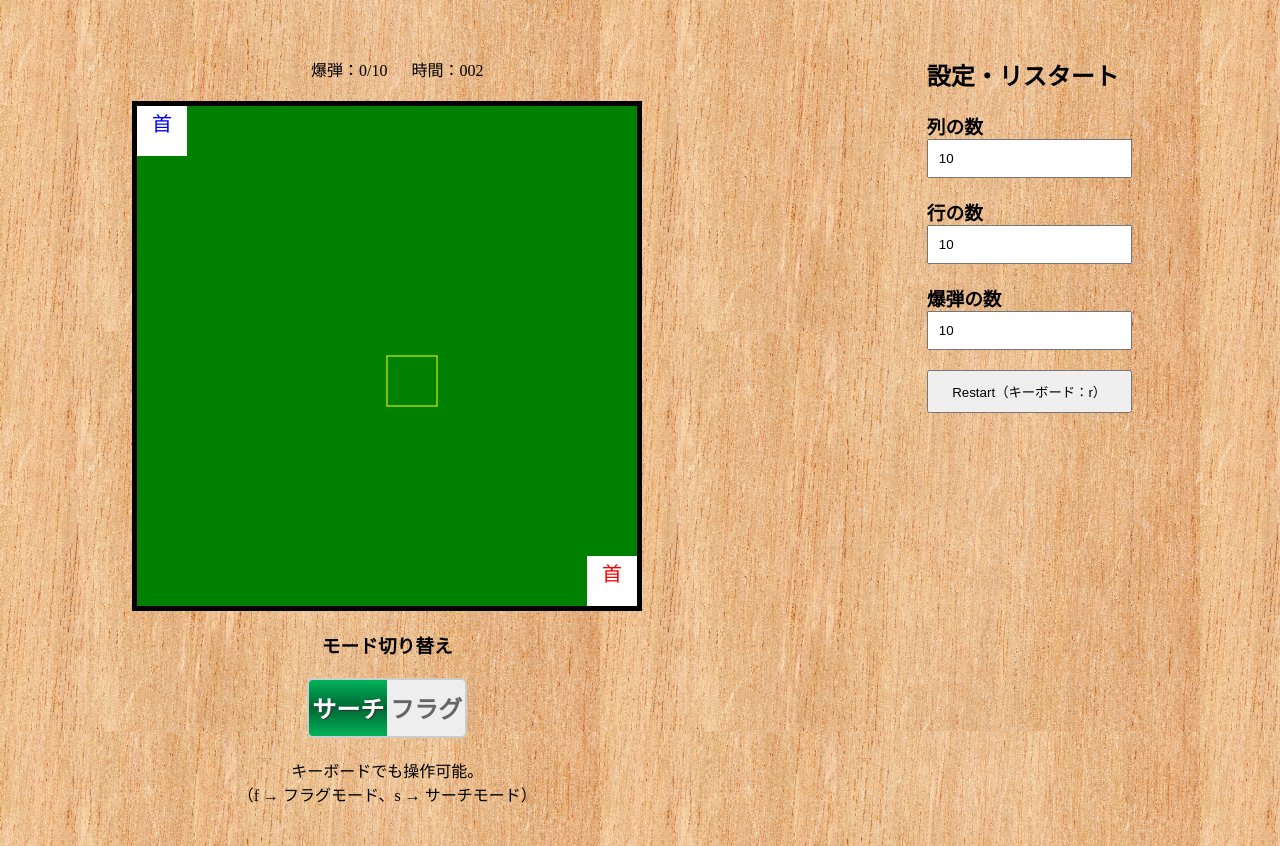
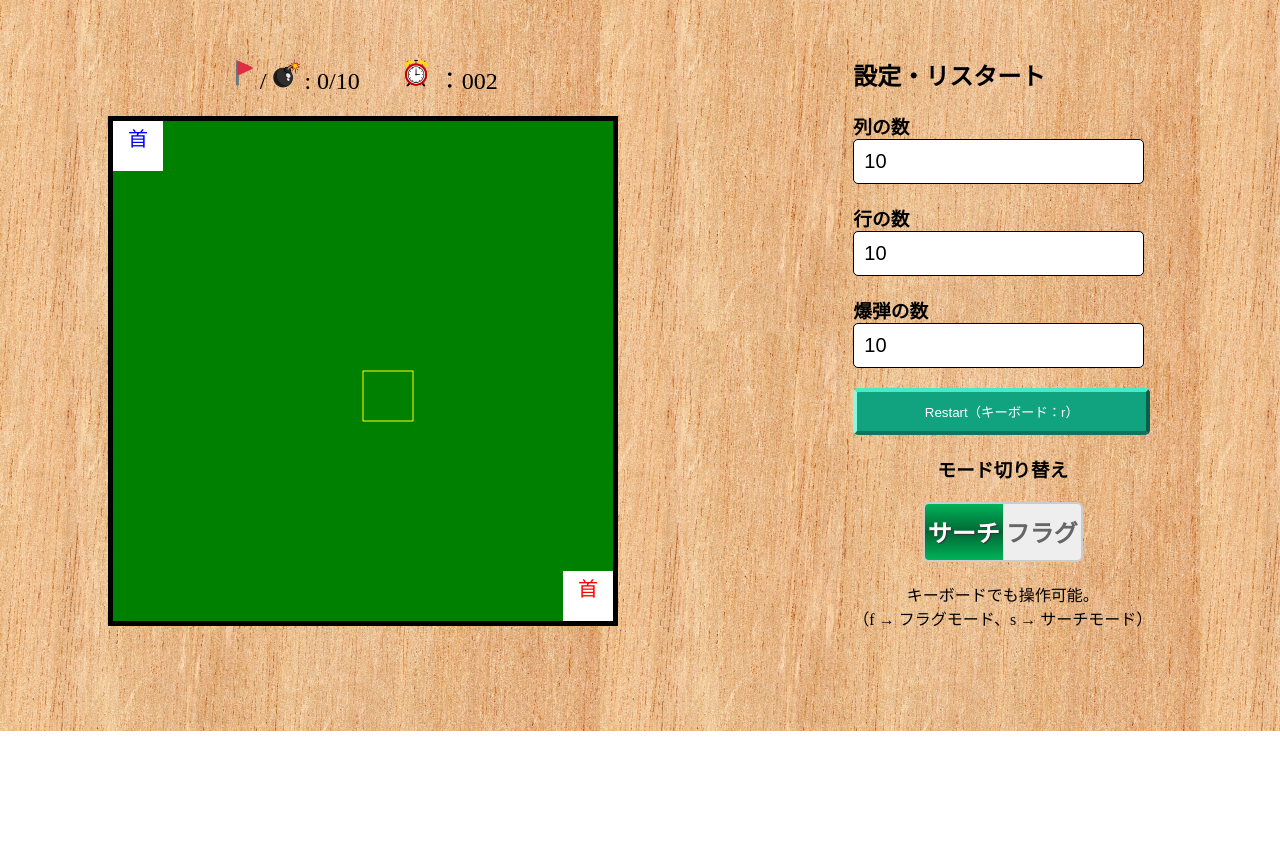
Before and after one commit to zuisho-1848-o/game-world, a website built with webpack: page docs/games/mineSweeper/index.html in a window 1280 px wide. Both pictures are taken after a click on the element 387 px from the left and 425 px from the top of the page. Shown: the part 69-915 px from the top of the page. After the commit the page ends 800 px from the top, so only its background shows below. Built offline with nearby package versions, Linux system fonts and the light colour scheme; files whose address does not match are found by name.

Commit message:
UIをこだわった

```diff
--- a/docs/games/mineSweeper/index.html
+++ b/docs/games/mineSweeper/index.html
@@ -21,14 +21,44 @@
 
             <section id="game">
                 <div id="gameHeader">
-                    <span id="flagArea" class="flagTimeArea"></span>
-                    爆弾：<span id="flagNum">0</span>/<span id="bombNum">10</span>
-                    </span>
-                    <span id="timeArea" class="flagTimeArea">
-                        時間：<span id="time">000</span>
-                    </span>
+                    <div id="flagArea" class="flagTimeArea">
+                        <img src="./assets/images/flag_trans.png" alt="flag">/ <img src="./assets//images/bomb_trans.png" alt="bomb">:
+                        <span id="flagNum">0</span>/<span id="bombNum">10</span>
+                    </div>
+                    <div id="timeArea" class="flagTimeArea">
+                        <img src="./assets/images/clock.png" alt="時間"> ：<span id="time">000</span>
+                    </div>
                 </div>
                 <canvas id="gameCanvas"></canvas>
+
+                <!-- <div id="modeArea">
+                    <h3>モード切り替え</h3>
+                    <div class="modeToggle">
+                        <input type="radio" class="modeRadio" name="modeRadio" id="searchMode" value="search" checked="">
+                        <label for="searchMode">サーチ</label>
+                        <input type="radio" class="modeRadio" name="modeRadio" id="flagMode" value="flag">
+                        <label for="flagMode">フラグ</label>
+                    </div>
+                    <span>キーボードでも操作可能。<br>（f → フラグモード、s → サーチモード）</span>
+                </div> -->
+            </section>
+
+            <section id="settings">
+                <h2>設定・リスタート</h2>
+                <div id="columnNumArea">
+                    <h3>列の数</h3>
+                    <input type="number" class="numberInput" name="columnNum" id="columnNum" value="10">
+                </div>
+                <div id="browNumArea">
+                    <h3>行の数</h3>
+                    <input type="number" class="numberInput" name="rowNum" id="rowNum" value="10">
+                </div>
+                <div id="bombNumArea">
+                    <h3>爆弾の数</h3>
+                    <input type="number" class="numberInput" name="bomNum" id="bomNum" value="10">
+                </div>
+
+                <input type="button" name="restartBtn" id="restartBtn" value="Restart（キーボード：r）">
 
                 <div id="modeArea">
                     <h3>モード切り替え</h3>
@@ -42,24 +72,6 @@
                 </div>
             </section>
 
-            <section id="settings">
-                <h2>設定・リスタート</h2>
-                <div id="columnNumArea">
-                    <h3>列の数</h3>
-                    <input type="number" name="columnNum" id="columnNum" value="10">
-                </div>
-                <div id="browNumArea">
-                    <h3>行の数</h3>
-                    <input type="number" name="rowNum" id="rowNum" value="10">
-                </div>
-                <div id="bombNumArea">
-                    <h3>爆弾の数</h3>
-                    <input type="number" name="bomNum" id="bomNum" value="10">
-                </div>
-
-                <input type="button" name="restartBtn" id="restartBtn" value="Restart（キーボード：r）">
-            </section>
-
         </section>
     </main>
 
--- a/docs/games/mineSweeper/mineSweeper.css
+++ b/docs/games/mineSweeper/mineSweeper.css
@@ -1,4 +1,3 @@
-
 input[type="button"] {
     cursor: pointer;
 }
@@ -11,10 +10,18 @@ input[type="button"] {
 #gameHeader {
     margin: 20px auto;
     text-align: center;
+    display: flex;
+    justify-content: center;
 }
 
 .flagTimeArea {
     margin: 0 20px;
+    font-size: 24px;
+}
+
+
+.flagTimeArea img {
+    width: 32px;
 }
 
 
@@ -121,4 +128,36 @@ input[type="button"] {
 #settings input {
     width: 90%;
     padding: 10px;
+    border-radius: 5px;
 }
+
+.numberInput {
+    width: 100%;
+    padding: 20px;
+    border: 1px solid black;
+    font-size: 20px;
+    background-color: white;
+    color: black;
+}
+
+.numberInput:focus {
+    outline: none;
+}
+
+#restartBtn {
+    color: #fff;
+    border-top: 4px solid #48ecc4;
+    border-right: 4px solid #0a5f4a;
+    border-bottom: 4px solid #0f745b;
+    border-left: 4px solid #8cf9de;
+    border-radius: 0;
+    background: #11a37f;
+}
+
+#restartBtn:hover {
+    color: #fff;
+    border-top: 4px solid #0f745b;
+    border-right: 4px solid #8cf9de;
+    border-bottom: 4px solid #48ecc4;
+    border-left: 4px solid #0a5f4a;
+}
--- a/docs/games/mineSweeper/mineSweeper.js
+++ b/docs/games/mineSweeper/mineSweeper.js
@@ -128,7 +128,7 @@ class Game {
         this.field = this.initField();
         this.animationFrameID = requestAnimationFrame(this.update.bind(this));
         this.canvas.addEventListener("click", (e) => {
-            const { canvasX, canvasY } = this.clickEventToCanvasXY(e);
+            const { canvasX, canvasY } = this.mouseEventToCanvasXY(e);
             this.handleClick(canvasX, canvasY);
         })
     }
@@ -164,7 +164,7 @@ class Game {
     }
 
 
-    clickEventToCanvasXY(e) {
+    mouseEventToCanvasXY(e) {
         const rect = e.target.getBoundingClientRect();
 
         // ブラウザ上での座標を求める
@@ -308,15 +308,27 @@ class Game {
         }
 
         if (this.gameState == "clear") {
+            this.ctx.fillStyle = "rgba(0,0,0,0.3)";
+            this.ctx.fillRect(0, 0, this.width, this.height);
+
             this.ctx.font = "100px serif";
-            this.ctx.fillStyle = "blue";
+            this.ctx.fillStyle = "#5ce1e6";
             const text = "Clear"
             this.ctx.fillText(text, this.width / 2, this.height / 2);
         } else if (this.gameState == "over") {
+            this.ctx.fillStyle = "rgba(0,0,0,0.3)";
+            this.ctx.fillRect(0, 0, this.width, this.height);
+
             this.ctx.font = "80px serif";
-            this.ctx.fillStyle = "red";
+            this.ctx.fillStyle = "#ff5555";
             const text = "Game Over"
             this.ctx.fillText(text, this.width / 2, this.height / 2);
+        } else {
+            if(this.hoverCell) {
+                const {x, y} = this.hoverCell;
+                this.ctx.fillStyle = "rgba(255, 255, 255, 0.3)";
+                this.ctx.fillRect(x * this.cellSize, y * this.cellSize, this.cellSize, this.cellSize);
+            }
         }
 
         // requestAnimationFrame(this.draw.bind(this));
@@ -375,8 +387,7 @@ class Game {
             return;
         }
 
-        const x = Math.floor(posX / this.cellSize);
-        const y = Math.floor(posY / this.cellSize);
+        const {x, y} = this.posXYToCellXY(posX, posY);
 
         if (this.gameState == "ready") {
             this.start(y, x);
@@ -387,6 +398,12 @@ class Game {
 
             this.tryOpenOrToggleFlagCell(x, y);
         }
+    }
+
+    posXYToCellXY(posX, posY) {
+        const x = Math.floor(posX / this.cellSize);
+        const y = Math.floor(posY / this.cellSize);
+        return {x, y};
     }
 
 
```
Also changed, not shown: docs/games/mineSweeper/assets/images/clock.png (added).
